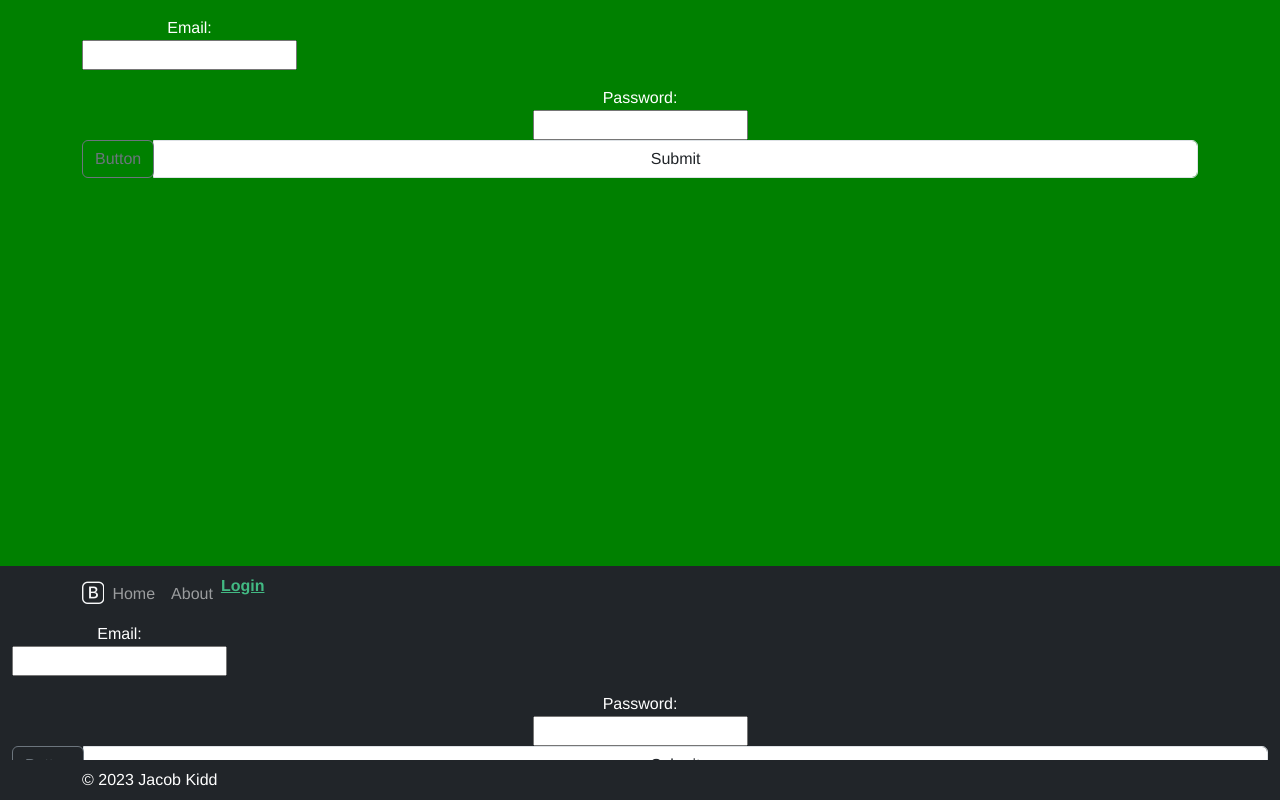
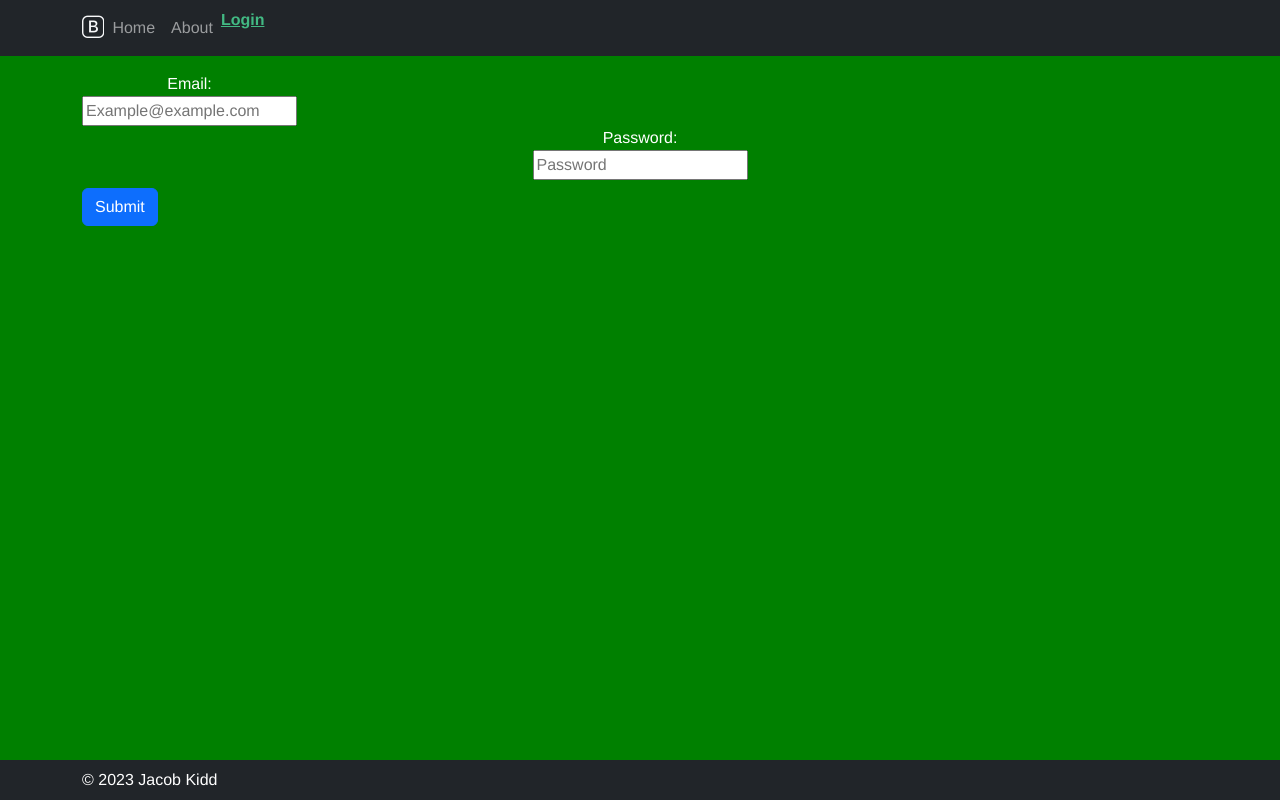
Before and after one commit to Jacobwkidd/vue-final-project, a Vue app: page /login in a window 1280 px wide. Built offline with nearby package versions, Linux system fonts and the light colour scheme.

Commit message:
final project bootstrap but not done

```diff
--- a/db.json
+++ b/db.json
@@ -10,29 +10,32 @@
         {"id": 3, "name": "Admin", "description": "Extra permissions"}
     ],
     "tenant":[
-        {"tenant_user_id": 1, "tenant_user_first_name": "Jacob" , "tenant_user_last_name": "Kipp", "tenant_user_email": "jacobkipp@gmail.uk", "tenant_user_password": 1234},
-        {"tenant_user_id": 2, "tenant_user_first_name": "Jeff", "tenant_user_last_name": "Jacobson", "tenant_user_email": "jeffjacobson@gmail.com", "tenant_user_password": 123},
-        {"tenant_user_id": 3, "tenant_user_first_name": "Sally", "tenant_user_last_name": "Green", "tenant_user_email": "sallygreen@gmail.com", "tenant_user_password": 123},
-        {"tenant_user_id": 4, "tenant_user_first_name": "May", "tenant_user_last_name": "Clausen", "tenant_user_email": "maycleusen@gmail.com", "tenant_user_password": 123},
-        {"tenant_user_id": 5, "tenant_user_first_name": "Alex", "tenant_user_last_name": "Schiender", "tenant_user_email": "alexsch@gmail.com", "tenant_user_password": 123},
-        {"tenant_user_id": 6, "tenant_user_first_name": "Alec", "tenant_user_last_name": "Windsor", "tenant_user_email": "alecwindsor@gmail.com", "tenant_user_password": 123},
-        {"tenant_user_id": 7, "tenant_user_first_name": "Alix", "tenant_user_last_name": "Java", "tenant_user_email": "alixjave@yahoo.com", "tenant_user_password": 123},
-        {"tenant_user_id": 8, "tenant_user_first_name": "Jacob", "tenant_user_last_name": "Pries", "tenant_user_email": "jacobpries@gmail.com", "tenant_user_password": 123},
-        {"tenant_user_id": 9, "tenant_user_first_name": "Luke", "tenant_user_last_name": "Brown", "tenant_user_email": "lukebrown@gmail.com", "tenant_user_password": 123},
-        {"tenant_user_id": 10, "tenant_user_first_name": "Matt", "tenant_user_last_name": "Smith", "tenant_user_email": "mattsmith@gmail.com", "tenant_user_password": 123},
-        {"tenant_user_id": 11, "tenant_user_first_name": "Paul", "tenant_user_last_name": "Play", "tenant_user_email": "paulplay@gmail.com", "tenant_user_password": 123},
-        {"tenant_user_id": 12, "tenant_user_first_name": "Grace", "tenant_user_last_name": "Wood", "tenant_user_email": "gracewood@gmail.com", "tenant_user_password": 123},
-        {"tenant_user_id": 13, "tenant_user_first_name": "Carter", "tenant_user_last_name": "Lockwood", "tenant_user_email": "carterlockwood@gmail.com", "tenant_user_password": 123},
-        {"tenant_user_id": 14, "tenant_user_first_name": "Darth", "tenant_user_last_name": "Vader", "tenant_user_email": "darthvader@deathstar.com", "tenant_user_password": 123},
-        {"tenant_user_id": 15, "tenant_user_first_name": "Peter", "tenant_user_last_name": "Walsh", "tenant_user_email": "petrwalsh@england.com", "tenant_user_password": 123},
-        {"tenant_user_id": 16, "tenant_user_first_name": "Billy", "tenant_user_last_name": "Bob", "tenant_user_email": "Billybob@england.com", "tenant_user_password": 123}
+        {"id": 1, "tenant_user_first_name": "Jacob" , "tenant_user_last_name": "Kipp", "tenant_user_email": "jacobkipp@gmail.uk", "tenant_user_password": 1234},
+        {"id": 2, "tenant_user_first_name": "Jeff", "tenant_user_last_name": "Jacobson", "tenant_user_email": "jeffjacobson@gmail.com", "tenant_user_password": 123},
+        {"id": 3, "tenant_user_first_name": "Sally", "tenant_user_last_name": "Green", "tenant_user_email": "sallygreen@gmail.com", "tenant_user_password": 123},
+        {"id": 4, "tenant_user_first_name": "May", "tenant_user_last_name": "Clausen", "tenant_user_email": "maycleusen@gmail.com", "tenant_user_password": 123},
+        {"id": 5, "tenant_user_first_name": "Alex", "tenant_user_last_name": "Schiender", "tenant_user_email": "alexsch@gmail.com", "tenant_user_password": 123},
+        {"id": 6, "tenant_user_first_name": "Alec", "tenant_user_last_name": "Windsor", "tenant_user_email": "alecwindsor@gmail.com", "tenant_user_password": 123},
+        {"id": 7, "tenant_user_first_name": "Alix", "tenant_user_last_name": "Java", "tenant_user_email": "alixjave@yahoo.com", "tenant_user_password": 123},
+        {"id": 8, "tenant_user_first_name": "Jacob", "tenant_user_last_name": "Pries", "tenant_user_email": "jacobpries@gmail.com", "tenant_user_password": 123},
+        {"id": 9, "tenant_user_first_name": "Luke", "tenant_user_last_name": "Brown", "tenant_user_email": "lukebrown@gmail.com", "tenant_user_password": 123},
+        {"id": 10, "tenant_user_first_name": "Matt", "tenant_user_last_name": "Smith", "tenant_user_email": "mattsmith@gmail.com", "tenant_user_password": 123},
+        {"id": 11, "tenant_user_first_name": "Paul", "tenant_user_last_name": "Play", "tenant_user_email": "paulplay@gmail.com", "tenant_user_password": 123},
+        {"id": 12, "tenant_user_first_name": "Grace", "tenant_user_last_name": "Wood", "tenant_user_email": "gracewood@gmail.com", "tenant_user_password": 123},
+        {"id": 13, "tenant_user_first_name": "Carter", "tenant_user_last_name": "Lockwood", "tenant_user_email": "carterlockwood@gmail.com", "tenant_user_password": 123},
+        {"id": 14, "tenant_user_first_name": "Darth", "tenant_user_last_name": "Vader", "tenant_user_email": "darthvader@deathstar.com", "tenant_user_password": 123},
+        {"id": 15, "tenant_user_first_name": "Peter", "tenant_user_last_name": "Walsh", "tenant_user_email": "petrwalsh@england.com", "tenant_user_password": 123},
+        {"id": 16, "tenant_user_first_name": "Billy", "tenant_user_last_name": "Bob", "tenant_user_email": "Billybob@england.com", "tenant_user_password": 123}
     ],
     "landlord":[
         {"landlord_user_id": 1, "landlord_user_first_name": "Jacob" , "landlord_user_last_name": "Kidd", "landlord_user_email": "jacobkidd@kiddprop.com", "landlord_user_password": 1234}
     ],
     "rent_paid":[
-        {"tenant_user_id": 1, "tenant_user_first_name": "Jacob" , "tenant_user_last_name": "Kipp", "amoutPaid": 500, "landlord_user_id": 1, "landlord_user_first_name": "Jacob" , "landlord_user_last_name": "Kidd"},
-        {"tenant_user_id": 2, "tenant_user_first_name": "Jeff", "tenant_user_last_name": "Jacobson", "amoutPaid": 500, "landlord_user_id": 1, "landlord_user_first_name": "Jacob" , "landlord_user_last_name": "Kidd"}
+        {"id": 1, "tenant_user_first_name": "Jacob" , "tenant_user_last_name": "Kipp", "amoutPaid": 500, "landlord_user_id": 1, "landlord_user_first_name": "Jacob" , "landlord_user_last_name": "Kidd"},
+        {"id": 2, "tenant_user_first_name": "Jeff", "tenant_user_last_name": "Jacobson", "amoutPaid": 500, "landlord_user_id": 1, "landlord_user_first_name": "Jacob" , "landlord_user_last_name": "Kidd"}
+    ],
+    "property":[
+
     ]
 
 }
--- a/src/App.vue
+++ b/src/App.vue
@@ -1,9 +1,9 @@
 <template>
-  <div class="container-fluid fixed-bottom bg-dark text-white">
+  <div class="container-fluid bg-dark text-white">
     <nav-bar></nav-bar>
   </div>
     <div class="container-fluid ">
-  <div class="container-lg pt-3 text-white" >
+  <div class="container-lg pt-3 text-white">
     <router-view/>
   </div>
   </div>
--- a/src/components/NavBar.vue
+++ b/src/components/NavBar.vue
@@ -64,7 +64,6 @@
       </div>
     </nav>
   </div>
-  <router-view/>
 </template>
 
 
--- a/src/router/index.js
+++ b/src/router/index.js
@@ -49,7 +49,7 @@ const routes = [
     meta: {title: "Login"}
   },
   {
-    path: '/Tenants',
+    path: '/tenants',
     name: 'Tenants',
     component: Tenants,
     meta: {title: "Tenants"}
--- a/src/views/Login.vue
+++ b/src/views/Login.vue
@@ -1,24 +1,25 @@
 <template>
     <div class="login">
         <form @submit.prevent="onSubmit">
-            <div class="input-group mb-3">
+            <div class="input-group mb-6">
                 <div class="input-group-prepend">
                     <label>Email:</label>
-                    <input v-model="email" />
+                    <input v-model="email" lass="form-control" placeholder="Example@example.com" />
                 </div>
             </div>
-            <div>
-                <label>Password:</label>
-                <input type="password" v-model="password" />
+            <div class="form-group mx-sm-3 mb-2">
+                <label for="inputPassword2" class="sr-only">Password:</label>
+                <input type="password" v-model="password" placeholder="Password"/>
             </div>
             <!-- <div>
                 <input type="submit" id="btnSubmit" name="submit button" class="">
             </div> -->
             <div class="input-group mb-3">
                 <div class="input-group-prepend">
-                    <button class="btn btn-outline-secondary" type="button">Button</button>
+                    <!-- <button class="btn btn-outline-secondary" type="button">Button</button> -->
+                    <input type="submit" id="btnSubmit" name="submitButton" class="btn btn-primary mb-2" placeholder="" aria-label="" aria-describedby="basic-addon1">
                 </div>
-                    <input type="submit" id="btnSubmit" name="submitButton" class="form-control" placeholder="" aria-label="" aria-describedby="basic-addon1">
+
             </div>
         </form>
     </div>  <!-- bootstrap this form -->
```
